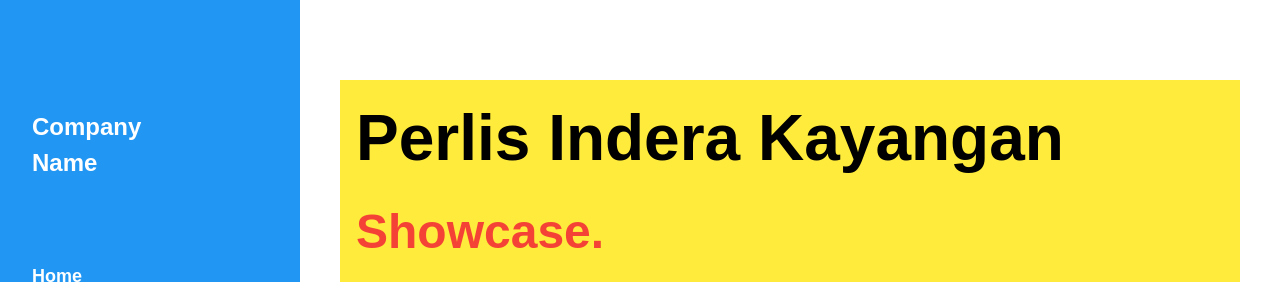
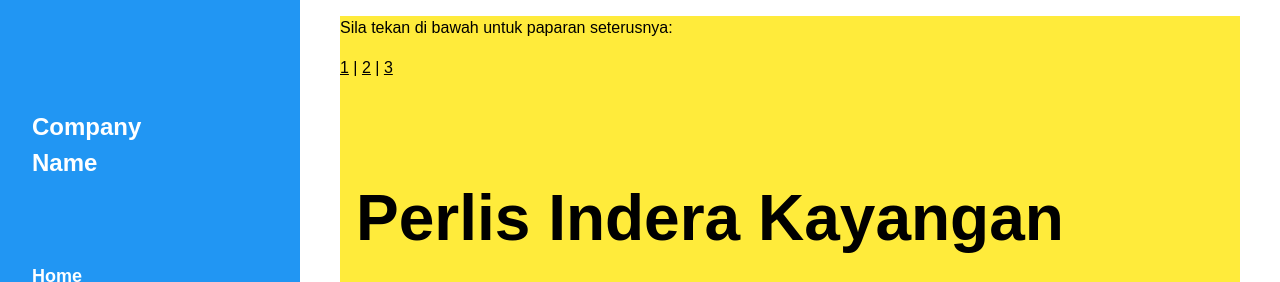
Before and after one commit to IrfanAdnan/ExternalCSS, a plain HTML site: page PROJEK/Tokdun Page 2.html in a window 1280 px wide. Shown: the top 282 px of the page. Drawn offline with nearby package versions, Linux system fonts and the light colour scheme.

```diff
--- a/PROJEK/Tokdun Page 2.html
+++ b/PROJEK/Tokdun Page 2.html
@@ -34,6 +34,14 @@
 
 <!-- !PAGE CONTENT! -->
 <div class="w3-main w3-yellow"style="margin-left:340px;margin-right:40px">
+
+<p>Sila tekan di bawah untuk paparan seterusnya:</p>
+
+<nav>
+<a href="Tokdun Website.html">1</a> |
+<a href="Tokdun Page 2.html">2</a> |
+<a href="Tokdun Page 3">3</a>
+</nav>
 
   <!-- Header -->
   <div class="w3-container" style="margin-top:80px" id="showcase">
```
Also changed, not shown: PROJEK/Tokdun Page 3.html (+6 -0 lines), PROJEK/Tokdun Website.html (+3 -3 lines).
